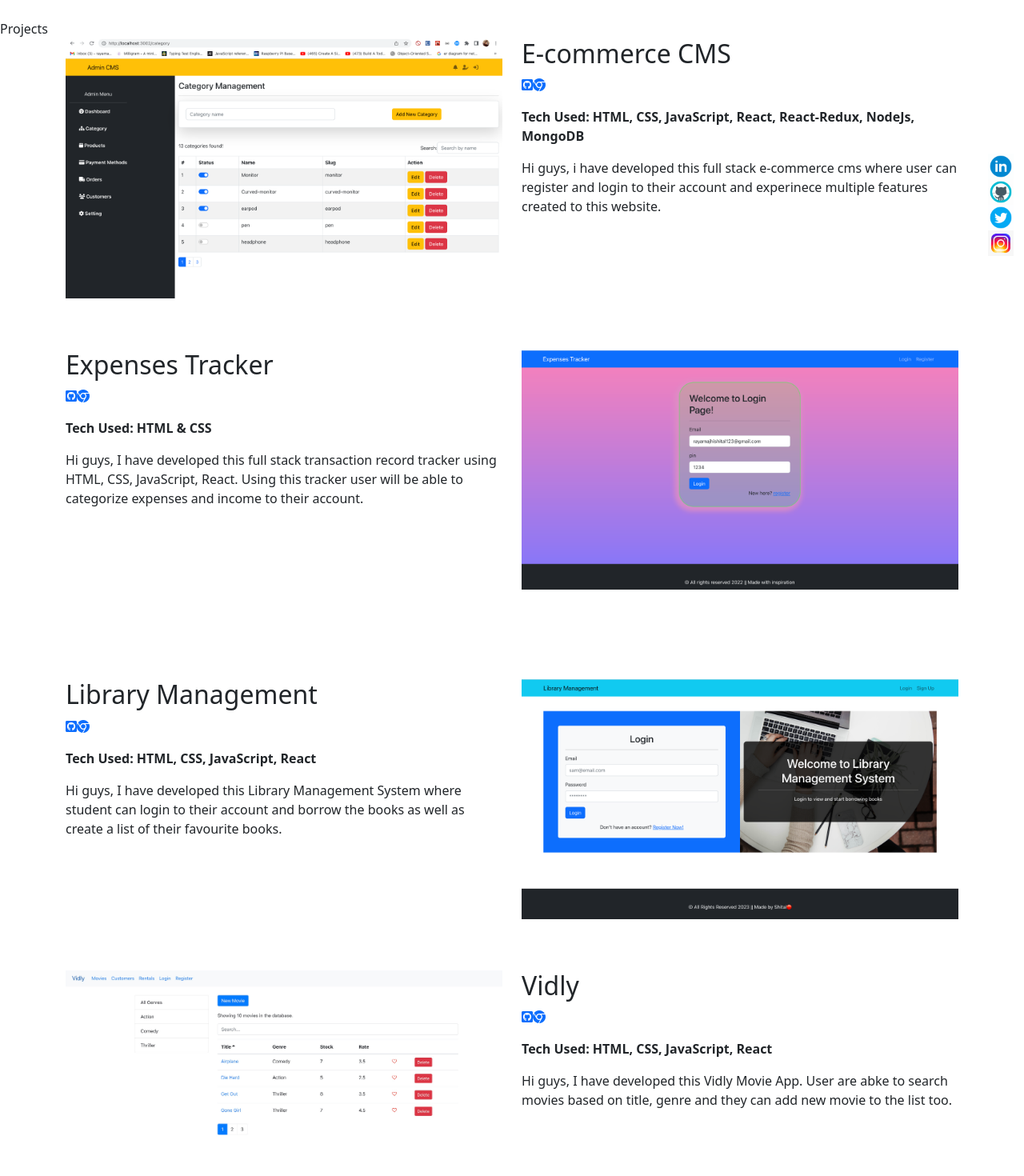
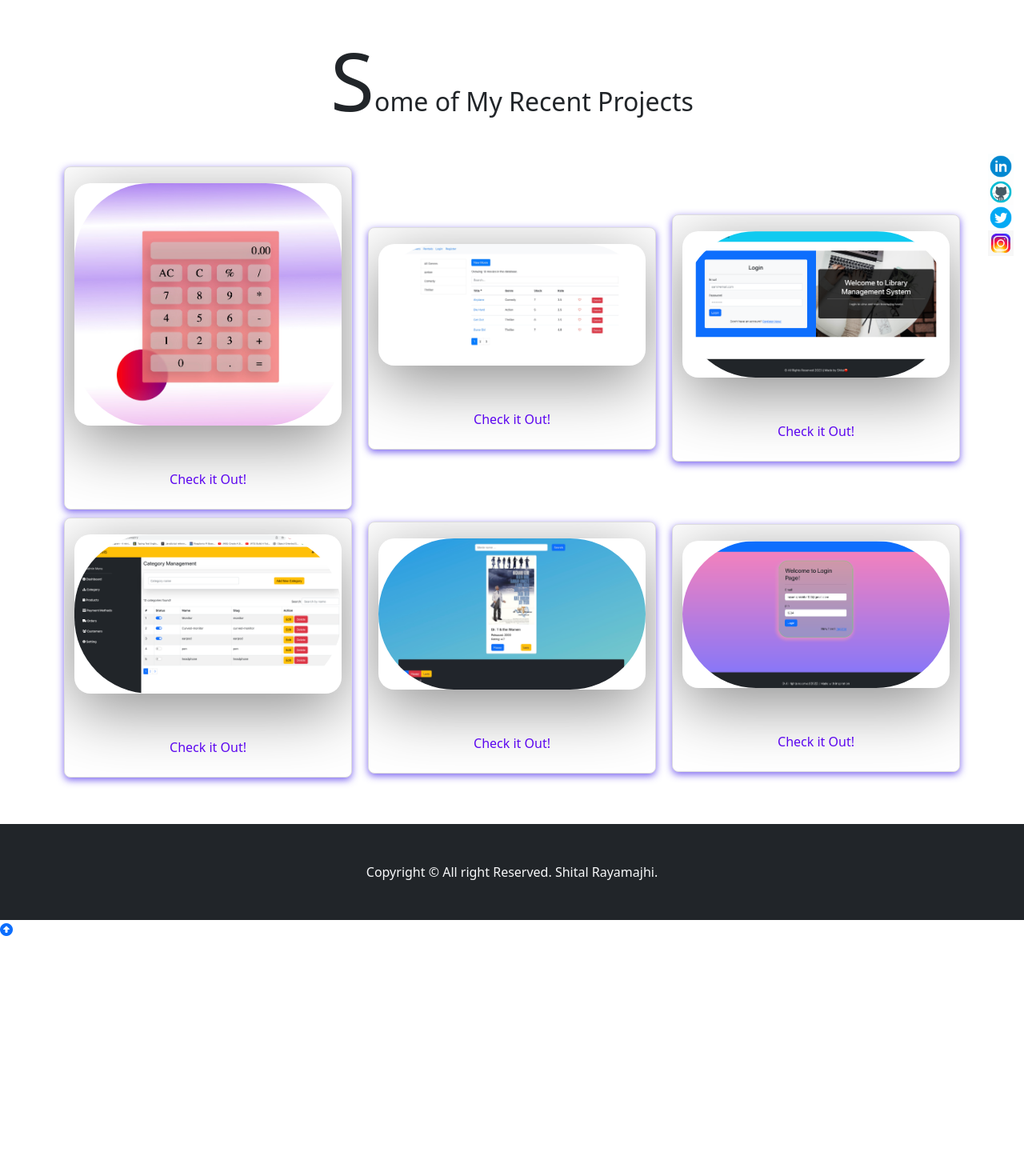
Before and after one commit to Shital769/my_react_portfolio, a React (Create React App) app: page /projects in a window 1280 px wide. Shown: the part 80-1550 px from the top of the page at 80% size. After the commit the page ends 1254 px from the top, so only its background shows below. Built offline with nearby package versions, Linux system fonts and the light colour scheme.

Commit message:
changes on projects page

```diff
--- a/src/components/Project.js
+++ b/src/components/Project.js
@@ -2,119 +2,291 @@ import React from "react";
 import e_commerce_cms from "../assets/e_commerce_cms.png";
 import expenses_tracker from "../assets/expenses_tracker.png";
 import library_management from "../assets/library_management.png";
+import movie_api from "../assets/movie_api.jpg";
 import vidly from "../assets/vidly.jpg";
+import prank_calculator from "../assets/prank_calculator.jpg";
 import { Layout } from "./layout";
 
 export const Project = () => {
   return (
     <Layout>
-      <div id="projects" className="projects py-3">
-        <div className="title">
-          <span>Projects</span>
-        </div>
-        <div className="container">
-          <div className="row">
-            <div className="col-md mb-3">
-              <img src={e_commerce_cms} alt="portfolio project" width="100%" />
-            </div>
-            <div className="col-md">
-              <h2>E-commerce CMS</h2>
-              <div>
-                <a href="#">
-                  <i className="fa-brands fa-square-github"></i>
-                </a>
-                <a href="">
-                  <i className="fa-brands fa-chrome"></i>
-                </a>
+      <div className="projects container text-center">
+        <h2 className="project-title mb-5 slct">Some of My Recent Projects</h2>
+        <div className="projects-container row ">
+          <div className="project-container project-card  col ">
+            <div className="project">
+              <div className="project_wrapper">
+                <img
+                  src={prank_calculator}
+                  alt="e-com"
+                  className="project-pic  "
+                />
+                <div className="project_wrapper--bg"></div>
+                <div className="project_description">
+                  <h3 className="project_description_title">
+                    E-Commerce Clone
+                  </h3>
+                  <h4 className="project__description--sub-title">
+                    Html, Css, Javascript ,NextJs
+                  </h4>
+                  <p className="project__description--para">
+                    A clone of the most recognized search engine with tailwind
+                    CSS
+                  </p>
+                  <div className="project_description_links">
+                    <a
+                      href="https://www.shitalrayamajhi.com/"
+                      className="project_description_link"
+                      target="_blank"
+                    >
+                      <i className="fab fa-github"></i>
+                    </a>
+                    <a
+                      href="https://www.shitalrayamajhi.com/"
+                      className="project_description_link"
+                      target="_blank"
+                    >
+                      <i className="fab fa-github"></i>
+                    </a>
+                  </div>
+                </div>
               </div>
-              <p className="mt-3 fw-bold">
-                Tech Used: HTML, CSS, JavaScript, React, React-Redux, NodeJs,
-                MongoDB
-              </p>
-              <p>
-                Hi guys, i have developed this full stack e-commerce cms where
-                user can register and login to their account and experinece
-                multiple features created to this website.
-              </p>
+              <a
+                href="https://github.com/Shital769"
+                target="_blank"
+                className="project-link  effectForLink"
+              >
+                Check it Out!
+              </a>
             </div>
           </div>
-          <div className="row py-5">
-            <div className="col-md order-md-2 mb-3">
-              <img
-                src={expenses_tracker}
-                alt="portfolio project"
-                width="100%"
-              />
-            </div>
-            <div className="col-md">
-              <h2>Expenses Tracker</h2>
-              <div>
-                <a href="#">
-                  <i className="fa-brands fa-square-github"></i>
-                </a>
-                <a href="">
-                  <i className="fa-brands fa-chrome"></i>
-                </a>
+          <div className="project-container project-card  col ">
+            <div className="project">
+              <div className="project_wrapper">
+                <img src={vidly} alt="e-com" className="project-pic  " />
+                <div className="project_wrapper--bg"></div>
+                <div className="project_description">
+                  <h3 className="project_description_title">
+                    E-Commerce Clone
+                  </h3>
+                  <h4 className="project__description--sub-title">
+                    Html, Css, Javascript ,NextJs
+                  </h4>
+                  <p className="project__description--para">
+                    A clone of the most recognized search engine with tailwind
+                    CSS
+                  </p>
+                  <div className="project_description_links">
+                    <a
+                      href="https://www.shitalrayamajhi.com/"
+                      className="project_description_link"
+                      target="_blank"
+                    >
+                      <i className="fab fa-github"></i>
+                    </a>
+                    <a
+                      href="https://www.shitalrayamajhi.com/"
+                      className="project_description_link"
+                      target="_blank"
+                    >
+                      <i className="fab fa-github"></i>
+                    </a>
+                  </div>
+                </div>
               </div>
-              <p className="mt-3 fw-bold">Tech Used: HTML & CSS</p>
-              <p>
-                Hi guys, I have developed this full stack transaction record
-                tracker using HTML, CSS, JavaScript, React. Using this tracker
-                user will be able to categorize expenses and income to their
-                account.
-              </p>
+              <a
+                href="#"
+                target="_blank"
+                className="project-link  effectForLink"
+              >
+                Check it Out!
+              </a>
             </div>
           </div>
-          <div className="row py-5">
-            <div className="col-md order-md-2 mb-3">
-              <img
-                src={library_management}
-                alt="portfolio project"
-                width="100%"
-              />
-            </div>
-            <div className="col-md">
-              <h2>Library Management</h2>
-              <div>
-                <a href="#">
-                  <i className="fa-brands fa-square-github"></i>
-                </a>
-                <a href="">
-                  <i className="fa-brands fa-chrome"></i>
-                </a>
+          <div className="project-container project-card  col ">
+            <div className="project">
+              <div className="project_wrapper">
+                <img
+                  src={library_management}
+                  alt="e-com"
+                  className="project-pic  "
+                />
+                <div className="project_wrapper--bg"></div>
+                <div className="project_description">
+                  <h3 className="project_description_title">
+                    E-Commerce Clone
+                  </h3>
+                  <h4 className="project__description--sub-title">
+                    Html, Css, Javascript ,NextJs
+                  </h4>
+                  <p className="project__description--para">
+                    A clone of the most recognized search engine with tailwind
+                    CSS
+                  </p>
+                  <div className="project_description_links">
+                    <a
+                      href="https://www.shitalrayamajhi.com/"
+                      className="project_description_link"
+                      target="_blank"
+                    >
+                      <i className="fab fa-github"></i>
+                    </a>
+                    <a
+                      href="https://www.shitalrayamajhi.com/"
+                      className="project_description_link"
+                      target="_blank"
+                    >
+                      <i className="fab fa-github"></i>
+                    </a>
+                  </div>
+                </div>
               </div>
-              <p className="mt-3 fw-bold">
-                Tech Used: HTML, CSS, JavaScript, React
-              </p>
-              <p>
-                Hi guys, I have developed this Library Management System where
-                student can login to their account and borrow the books as well
-                as create a list of their favourite books.
-              </p>
+              <a
+                href="#"
+                target="_blank"
+                className="project-link  effectForLink"
+              >
+                Check it Out!
+              </a>
             </div>
           </div>
-          <div className="row">
-            <div className="col-md">
-              <img src={vidly} alt="portfolio project" width="100%" />
+        </div>
+        <div className="projects-container row ">
+          <div className="project-container project-card  col ">
+            <div className="project">
+              <div className="project_wrapper">
+                <img
+                  src={e_commerce_cms}
+                  alt="e-com"
+                  className="project-pic  "
+                />
+                <div className="project_wrapper--bg"></div>
+                <div className="project_description">
+                  <h3 className="project_description_title">
+                    E-Commerce Clone
+                  </h3>
+                  <h4 className="project__description--sub-title">
+                    Html, Css, Javascript ,NextJs
+                  </h4>
+                  <p className="project__description--para">
+                    A clone of the most recognized search engine with tailwind
+                    CSS
+                  </p>
+                  <div className="project_description_links">
+                    <a
+                      href="https://www.shitalrayamajhi.com/"
+                      className="project_description_link"
+                      target="_blank"
+                    >
+                      <i className="fab fa-github"></i>
+                    </a>
+                    <a
+                      href="https://www.shitalrayamajhi.com/"
+                      className="project_description_link"
+                      target="_blank"
+                    >
+                      <i className="fab fa-github"></i>
+                    </a>
+                  </div>
+                </div>
+              </div>
+              <a
+                href="#"
+                target="_blank"
+                className="project-link  effectForLink"
+              >
+                Check it Out!
+              </a>
             </div>
-            <div className="col-md">
-              <h2>Vidly </h2>
-              <div>
-                <a href="#">
-                  <i className="fa-brands fa-square-github"></i>
-                </a>
-                <a href="">
-                  <i className="fa-brands fa-chrome"></i>
-                </a>
+          </div>
+          <div className="project-container project-card  col ">
+            <div className="project">
+              <div className="project_wrapper">
+                <img src={movie_api} alt="e-com" className="project-pic  " />
+                <div className="project_wrapper--bg"></div>
+                <div className="project_description">
+                  <h3 className="project_description_title">
+                    E-Commerce Clone
+                  </h3>
+                  <h4 className="project__description--sub-title">
+                    Html, Css, Javascript ,NextJs
+                  </h4>
+                  <p className="project__description--para">
+                    A clone of the most recognized search engine with tailwind
+                    CSS
+                  </p>
+                  <div className="project_description_links">
+                    <a
+                      href="https://www.shitalrayamajhi.com/"
+                      className="project_description_link"
+                      target="_blank"
+                    >
+                      <i className="fab fa-github"></i>
+                    </a>
+                    <a
+                      href="https://www.shitalrayamajhi.com/"
+                      className="project_description_link"
+                      target="_blank"
+                    >
+                      <i className="fab fa-github"></i>
+                    </a>
+                  </div>
+                </div>
               </div>
-              <p className="mt-3 fw-bold">
-                Tech Used: HTML, CSS, JavaScript, React
-              </p>
-              <p>
-                Hi guys, I have developed this Vidly Movie App. User are abke to
-                search movies based on title, genre and they can add new movie
-                to the list too.
-              </p>
+              <a
+                href="#"
+                target="_blank"
+                className="project-link  effectForLink"
+              >
+                Check it Out!
+              </a>
+            </div>
+          </div>
+          <div className="project-container project-card  col ">
+            <div className="project">
+              <div className="project_wrapper">
+                <img
+                  src={expenses_tracker}
+                  alt="e-com"
+                  className="project-pic  "
+                />
+                <div className="project_wrapper--bg"></div>
+                <div className="project_description">
+                  <h3 className="project_description_title">
+                    E-Commerce Clone
+                  </h3>
+                  <h4 className="project__description--sub-title">
+                    Html, Css, Javascript ,NextJs
+                  </h4>
+                  <p className="project__description--para">
+                    A clone of the most recognized search engine with tailwind
+                    CSS
+                  </p>
+                  <div className="project_description_links">
+                    <a
+                      href="https://www.shitalrayamajhi.com/"
+                      className="project_description_link"
+                      target="_blank"
+                    >
+                      <i className="fab fa-github"></i>
+                    </a>
+                    <a
+                      href="https://www.shitalrayamajhi.com/"
+                      className="project_description_link"
+                      target="_blank"
+                    >
+                      <i className="fab fa-github"></i>
+                    </a>
+                  </div>
+                </div>
+              </div>
+              <a
+                href="#"
+                target="_blank"
+                className="project-link  effectForLink"
+              >
+                Check it Out!
+              </a>
             </div>
           </div>
         </div>
--- a/src/components/SocialIcons.js
+++ b/src/components/SocialIcons.js
@@ -7,13 +7,13 @@ import github from "../assets/github.gif";
 const SocialIcons = () => {
   return (
     <div className="socials">
-      <a href="#" target="_blank">
+      <a href="https://www.linkedin.com/in/shital-rayamajhi/" target="_blank">
         <img src={linkedin} alt="" className="socicon" />
       </a>
-      <a href="#" target="_blank">
+      <a href="https://github.com/Shital769" target="_blank">
         <img src={github} alt="" className="socicon" />
       </a>
-      <a href="#" target="_blank">
+      <a href="https://twitter.com/RayamajhiS47565" target="_blank">
         <img src={twitter} alt="" className="socicon" />
       </a>
       <a href="#" target="_blank">
```
Also changed, not shown: src/components/Hero.js (+7 -7 lines).
